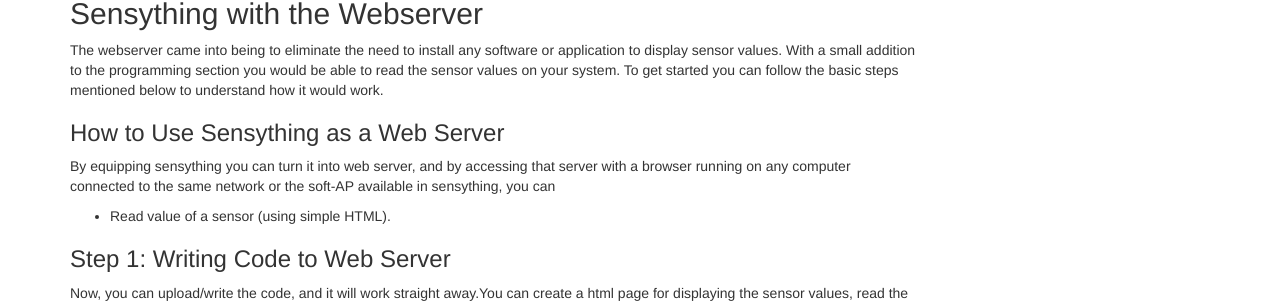
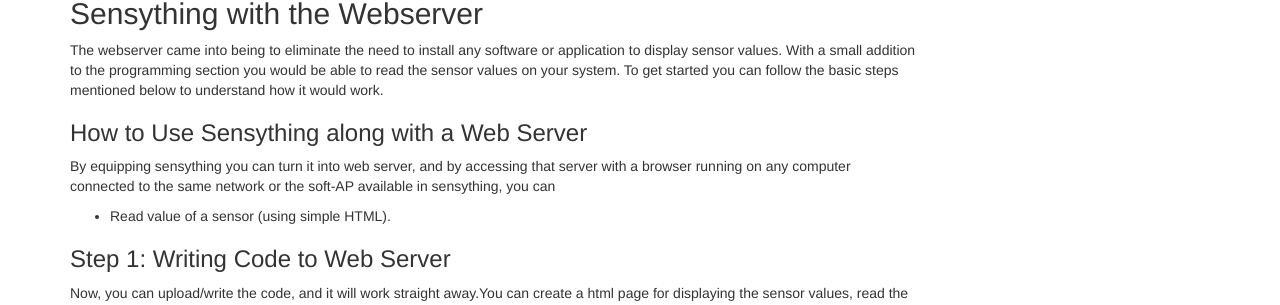
Before and after one commit to Protocentral/protocentral_sensything, a Jekyll site: the page built from docs/sensything-with-arduino.md, in a window 1280 px wide and 900 px high, scrolled down 8213 px. Shown: the part 141-446 px from the top of the window. Built offline with Jekyll 4.4.1, drawn with Linux system fonts in a browser that asks for light colours; nearby versions of some CDN libraries; our own code applies the rules of GitHub Pages for plain Markdown files; comment, search, counter and statistics services are not loaded.

Commit message:
Update sensything-with-arduino.md

```diff
--- a/docs/sensything-with-arduino.md
+++ b/docs/sensything-with-arduino.md
@@ -197,7 +197,7 @@
 
 The webserver came into being to eliminate the need to install any software or application to display sensor values. With a small addition to the programming section you would be able to read the sensor values on your system. To get started you can follow the basic steps mentioned below to understand how it would work.
 
-### How to Use Sensything as a Web Server
+### How to Use Sensything along with a Web Server
 
 By equipping sensything  you can turn it into web server, and by accessing that server with a browser running on any computer connected to the same network or the soft-AP available in sensything, you can
 * Read value of a sensor (using simple HTML).
```
